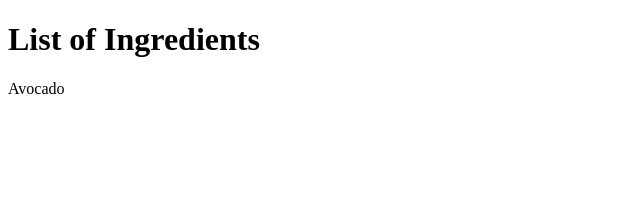
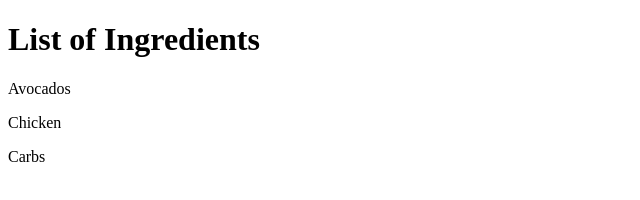
Before and after one commit to stevengangano/versionControlprac, a plain HTML site: page index.html in a window 1280 px wide. Shown: the whole page, without its empty margins (0-640 px from the left). Drawn offline with Linux system fonts and the light colour scheme.

Commit message:
added new ingred

```diff
--- a/index.html
+++ b/index.html
@@ -7,7 +7,9 @@
 
 <h1>  List of Ingredients </h1>
 
-<p> Avocado </p>
+<p> Avocados </p>
+<p> Chicken </p>
+<p> Carbs </p>
 
 </body>
 </html>
```
